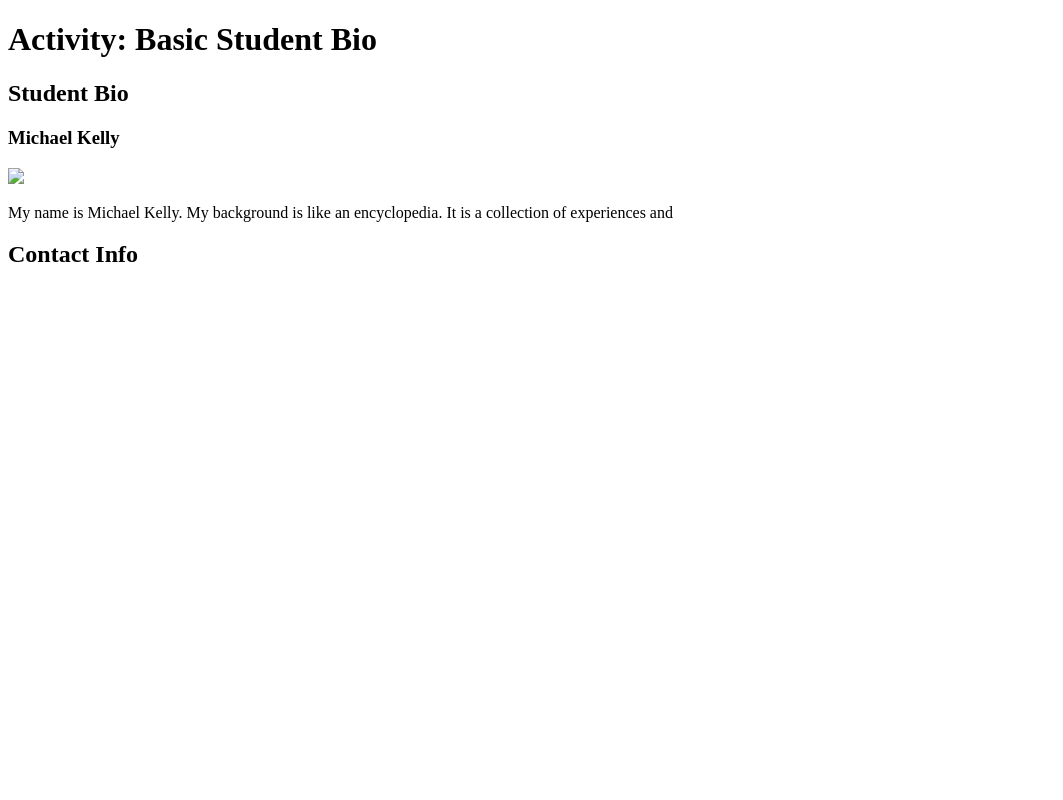
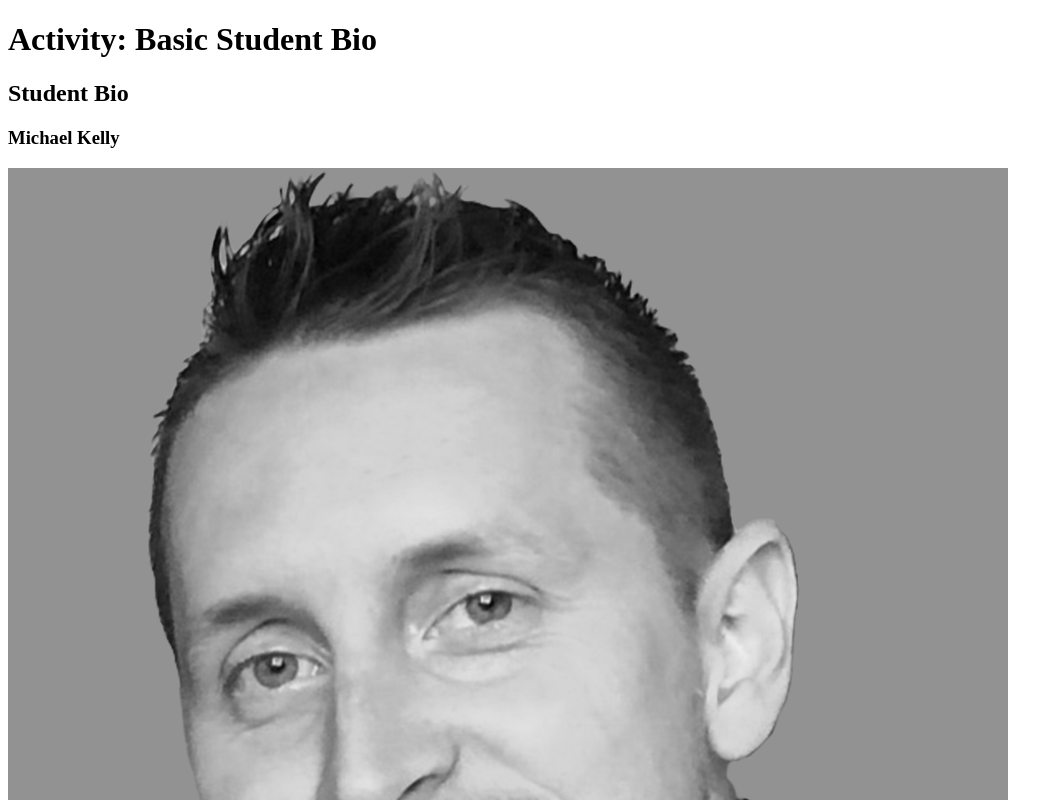
Before and after one commit to kellymedia/kellymedia.github.io, a plain HTML site: page index.html in a window 1280 px wide. Shown: the top 800 px of the page, without its empty margins (0-1063 px from the left). Drawn offline with Linux system fonts and the light colour scheme.

Commit message:
added files

```diff
--- a/index.html
+++ b/index.html
@@ -17,7 +17,7 @@
 
     <h3>Michael Kelly</h3>
 
-    <img src="assets/mkm-profile-bw.png">
+    <img src="assets/img/mkm-profile-bw.png">
 
     <p>My name is Michael Kelly. My background is like an encyclopedia. It is a collection of experiences and </p>
 
```
Also changed, not shown: assets/img/mkm-profile-bw.png (added).
